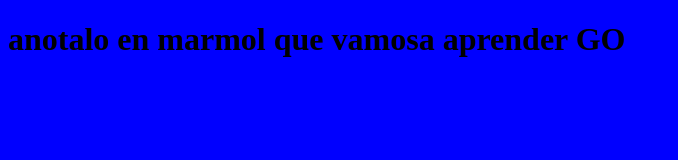
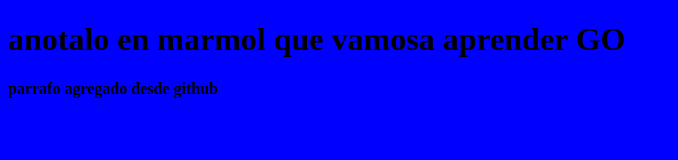
Before and after one commit to gabrie504/curso5, a plain HTML site: page html/index.html in a window 1280 px wide. Shown: the whole page, without its empty margins (0-678 px from the left). Drawn offline with Linux system fonts and the light colour scheme; files that its build step writes are made by us from their sources.

Commit message:
Update index.html

```diff
--- a/html/index.html
+++ b/html/index.html
@@ -9,5 +9,6 @@
 </head>
 <body>
     <h1>anotalo en marmol que vamosa aprender GO</h1>
+    <p>parrafo agregado desde github<p>
 </body>
 </html>
```
